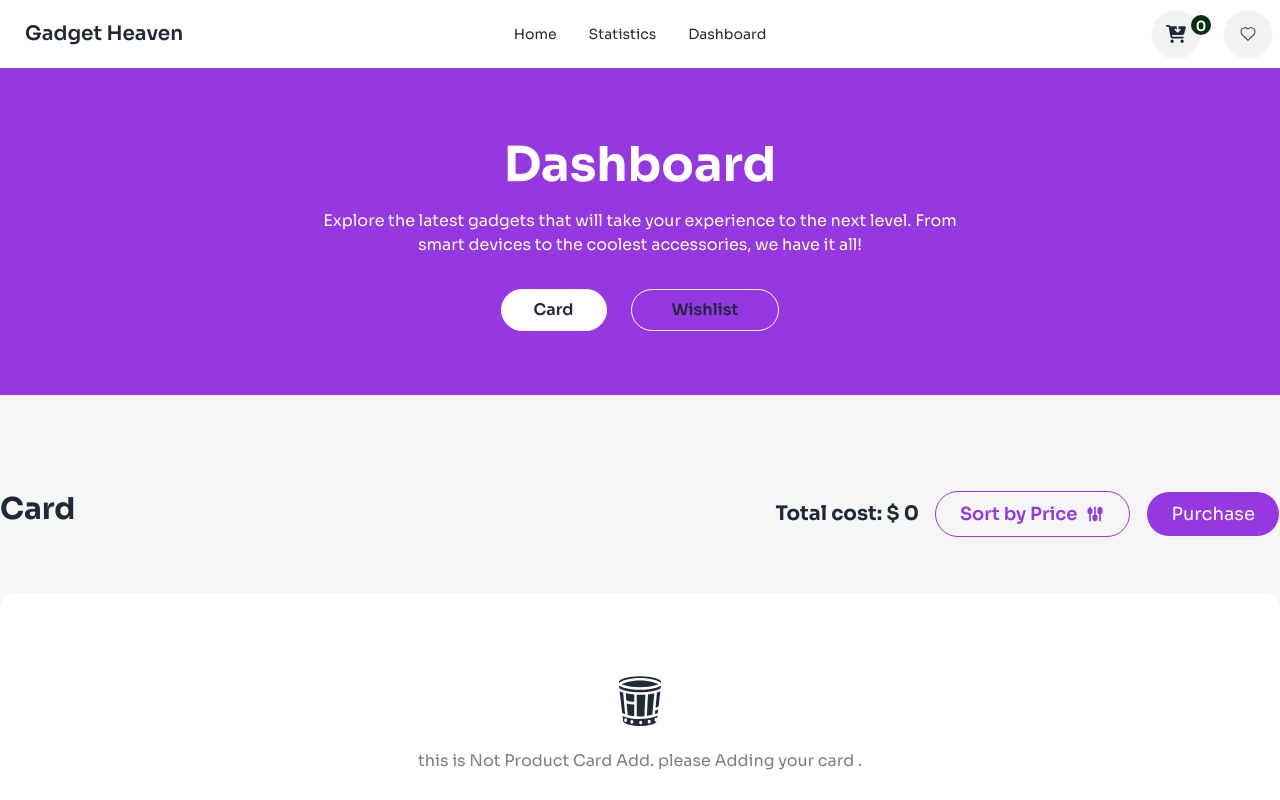
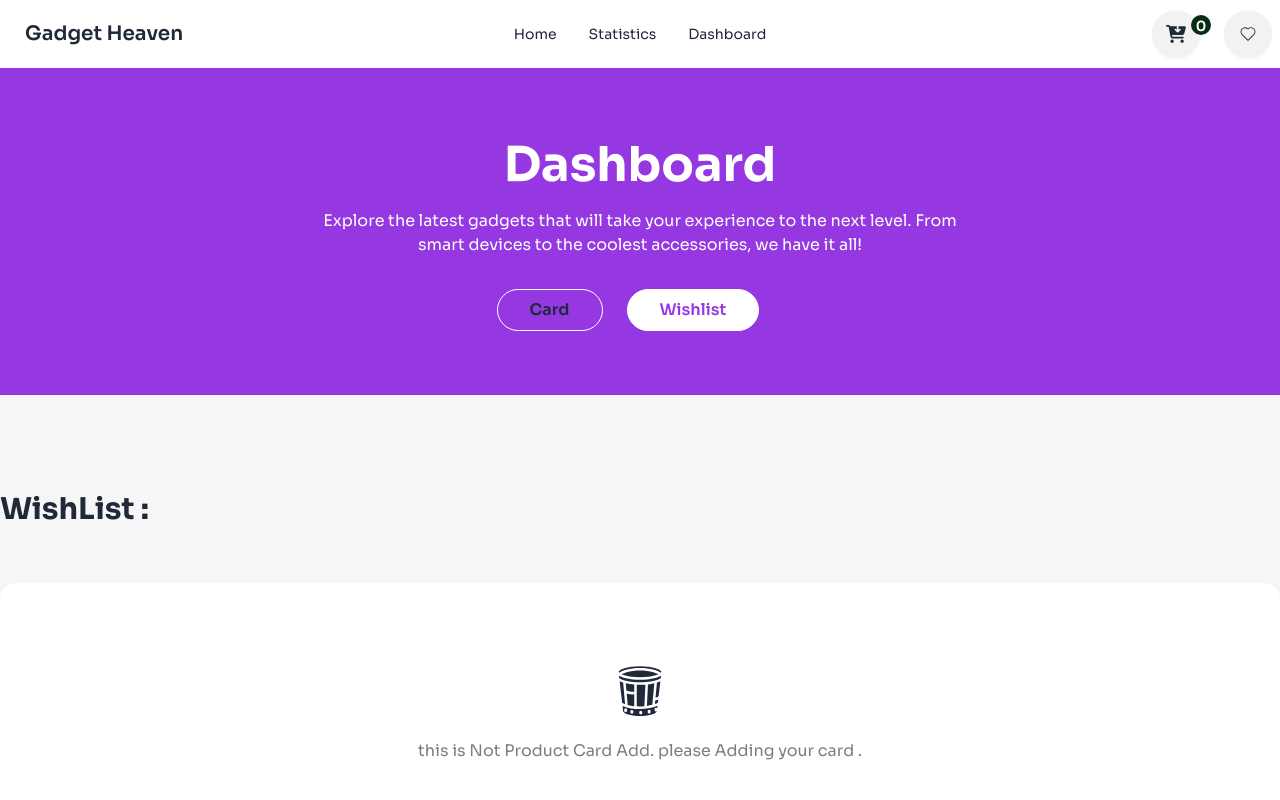
Before and after one commit to programming-hero-web-course-4/b10a8-gadget-heaven-bikash-sarker-dev, a React (Vite) app: page /dashboard in a window 1280 px wide. Both pictures are taken after a click on the button "Wishlist". Shown: the top 800 px of the page. Built offline with nearby package versions, Linux system fonts and the light colour scheme.

Commit message:
the wishlist show data your website

```diff
--- a/package.json
+++ b/package.json
@@ -15,6 +15,7 @@
     "react-icons": "^5.3.0",
     "react-rating-stars-component": "^2.2.0",
     "react-router-dom": "^6.27.0",
+    "react-tabs": "^6.0.2",
     "react-toastify": "^10.0.6"
   },
   "devDependencies": {
--- a/src/components/dashboard/DashboardCartTatolSort.jsx
+++ b/src/components/dashboard/DashboardCartTatolSort.jsx
@@ -1,23 +1,30 @@
-import { useContext, useState } from "react";
 import { TbChartCandleFilled } from "react-icons/tb";
-import { CardContext } from "../../layout/Root";
 
-const DashboardCartTatolSort = () => {
-  const [money, setMoney] = useState(0);
-  const [gadgets, setGadgets] = useContext(CardContext);
-
+const DashboardCartTatolSort = ({ gadgets, setGadgets }) => {
+  //   total money sum working
   let total = 0;
   let totalMoneySum = gadgets.forEach((taka) => {
     total = taka.price + total;
   });
   let totalMoney = Math.round(total);
 
+  //   shopping card sorting working
+
+  const handleCardShoppingSorting = () => {
+    setGadgets(
+      gadgets.sort((gadget1, gadget2) => gadget2.price - gadget1.price)
+    );
+  };
+
   return (
     <div className="flex justify-between">
       <h2 className="text-3xl font-bold">Card</h2>
       <div className="flex items-center gap-4">
         <span className="text-xl font-bold">Total cost: $ {totalMoney}</span>
-        <button className="border border-p-primary py-2 px-6 font-semibold text-lg text-p-primary rounded-full flex items-center">
+        <button
+          onClick={() => handleCardShoppingSorting()}
+          className="border border-p-primary py-2 px-6 font-semibold text-lg text-p-primary rounded-full flex items-center"
+        >
           Sort by Price <TbChartCandleFilled className="text-xl ml-2" />
         </button>
         <button className="border bg-p-primary py-2 px-6 text-lg text-t-primary rounded-full">
--- a/src/components/dashboard/DashboardMain.jsx
+++ b/src/components/dashboard/DashboardMain.jsx
@@ -8,6 +8,7 @@ import NotAddCard from "./NotAddCard";
 const DashboardMain = () => {
   const [gadgets, setGadgets] = useContext(CardContext);
 
+  //   remove function working
   const handleRemoveCard = (card) => {
     let cartRemove = gadgets.filter(
       (gadget) => gadget.product_id !== card.product_id
@@ -18,12 +19,12 @@ const DashboardMain = () => {
 
   return (
     <div className="max-w-7xl mx-auto ">
-      <DashboardCartTatolSort />
+      <DashboardCartTatolSort gadgets={gadgets} setGadgets={setGadgets} />
       <div className="mt-10">
-        {gadgets.length === 0 ? (
+        {gadgets?.length === 0 ? (
           <NotAddCard />
         ) : (
-          gadgets.map((card, i) => (
+          gadgets?.map((card, i) => (
             <CardDashboard
               key={i}
               card={card}
--- /dev/null
+++ b/src/components/dashboard/Wishlist.jsx
@@ -0,0 +1,38 @@
+import { useContext } from "react";
+import { toast } from "react-toastify";
+import { WishListContext } from "../../layout/Root";
+import CardDashboard from "./CardDashboard";
+import NotAddCard from "./NotAddCard";
+
+const Wishlist = () => {
+  const { wishlists, setWishlists } = useContext(WishListContext);
+
+  //   remove function working
+  const handleRemoveCard = (card) => {
+    let cartRemove = wishlists.filter(
+      (gadget) => gadget.product_id !== card.product_id
+    );
+    toast.error("Your wishlist removed !");
+    setWishlists(cartRemove);
+  };
+  return (
+    <div className="max-w-7xl mx-auto ">
+      <h2 className="text-3xl font-bold">WishList : </h2>
+      <div>
+        {wishlists.length === 0 ? (
+          <NotAddCard />
+        ) : (
+          wishlists.map((wish) => (
+            <CardDashboard
+              key={wish.product_id}
+              card={wish}
+              handleRemoveCard={handleRemoveCard}
+            />
+          ))
+        )}
+      </div>
+    </div>
+  );
+};
+
+export default Wishlist;
--- /dev/null
+++ b/src/components/dashboard/WishlistBorder.jsx
@@ -0,0 +1,7 @@
+import React from "react";
+
+const WishlistBorder = () => {
+  return <div>WishlistBorder</div>;
+};
+
+export default WishlistBorder;
--- a/src/components/details/DetailsCard.jsx
+++ b/src/components/details/DetailsCard.jsx
@@ -3,13 +3,15 @@ import { FaRegHeart } from "react-icons/fa";
 import { FiShoppingCart } from "react-icons/fi";
 import { useLoaderData, useLocation } from "react-router-dom";
 import { toast } from "react-toastify";
-import { CardContext } from "../../layout/Root";
+import { CardContext, WishListContext } from "../../layout/Root";
 import Rating from "./Rating";
 
 const DetailsCard = () => {
   let location = useLocation();
   let [gadgets, setGadgets] = useContext(CardContext);
+  let { wishlists, setWishlists } = useContext(WishListContext);
   let data = useLoaderData();
+
   let detailsProductId = location.pathname.split("/")[2];
 
   let detailsFind = data.find(
@@ -40,6 +42,22 @@ const DetailsCard = () => {
       toast.warn("All ready Add the some Product ");
     }
   };
+
+  //  product adding for wishlist
+  const handleAddWishlist = (gadget) => {
+    let findValue = wishlists.find(
+      (item) => item.product_id === gadget.product_id
+    );
+    let addWishlist = [...wishlists, gadget];
+    if (!findValue) {
+      setWishlists(addWishlist);
+      toast.success("Your wishlist add successful ! ");
+    } else {
+      toast.warn("All ready Add the some wishlist ! ");
+    }
+  };
+
+  console.log(wishlists);
 
   return (
     <div className="max-w-7xl mx-auto  bg-t-primary rounded-2xl p-6 relative -top-48">
@@ -86,7 +104,10 @@ const DetailsCard = () => {
             >
               Add To Card <FiShoppingCart className="text-xl" />
             </button>
-            <button className="btn btn-outline btn-circle ">
+            <button
+              onClick={() => handleAddWishlist(detailsFind)}
+              className="btn btn-outline btn-circle "
+            >
               <FaRegHeart className="text-xl" />
             </button>
           </div>
--- a/src/components/header/hero/HeroDashboard.jsx
+++ b/src/components/header/hero/HeroDashboard.jsx
@@ -1,6 +1,17 @@
-import React from "react";
+import { useContext } from "react";
+import { DashboardContext } from "../../../layout/Root";
 
 const HeroDashboard = () => {
+  const { setDashCardWish } = useContext(DashboardContext);
+  const { dashCardWish } = useContext(DashboardContext);
+
+  const handleCard = () => {
+    setDashCardWish(true);
+  };
+
+  const handleWishlist = () => {
+    setDashCardWish(false);
+  };
   return (
     <div className="hero relative bg-p-primary">
       <div className="hero-content text-center">
@@ -15,10 +26,20 @@ const HeroDashboard = () => {
           </p>
 
           <div className="mt-8">
-            <button className="bg-t-primary mr-6 py-2 px-8 border border-[#fff] rounded-3xl font-semibold">
+            <button
+              onClick={handleCard}
+              className={`${
+                dashCardWish ? "bg-t-primary text-p-primary" : " "
+              }  mr-6 py-2 px-8 border border-[#fff] rounded-3xl font-semibold`}
+            >
               Card
             </button>
-            <button className=" py-2 px-10 border border-[#fff] rounded-3xl font-semibold">
+            <button
+              onClick={handleWishlist}
+              className={`${
+                !dashCardWish ? "bg-t-primary text-p-primary" : " "
+              }  mr-6 py-2 px-8 border border-[#fff] rounded-3xl font-semibold`}
+            >
               Wishlist
             </button>
           </div>
--- a/src/layout/Root.jsx
+++ b/src/layout/Root.jsx
@@ -1,13 +1,19 @@
 import { createContext, useState } from "react";
 import { Outlet } from "react-router-dom";
+import "react-tabs/style/react-tabs.css";
 import { ToastContainer } from "react-toastify";
 import "react-toastify/dist/ReactToastify.css";
 import Footer from "../components/footer/Footer";
 import Header from "../components/header/Header";
+
 export const CardContext = createContext();
+export const DashboardContext = createContext();
+export const WishListContext = createContext();
 
 const Root = () => {
   const [gadgets, setGadgets] = useState([]);
+  const [wishlists, setWishlists] = useState([]);
+  const [dashCardWish, setDashCardWish] = useState(true);
   return (
     <div>
       <ToastContainer
@@ -23,9 +29,13 @@ const Root = () => {
         theme="light"
       />
       <CardContext.Provider value={[gadgets, setGadgets]}>
-        <Header />
-        <Outlet />
-        <Footer />
+        <WishListContext.Provider value={{ wishlists, setWishlists }}>
+          <DashboardContext.Provider value={{ dashCardWish, setDashCardWish }}>
+            <Header />
+            <Outlet />
+            <Footer />
+          </DashboardContext.Provider>
+        </WishListContext.Provider>
       </CardContext.Provider>
     </div>
   );
--- a/src/pages/Dashboard.jsx
+++ b/src/pages/Dashboard.jsx
@@ -1,10 +1,14 @@
-import React from "react";
+import { useContext } from "react";
 import DashboardMain from "../components/dashboard/DashboardMain";
+import Wishlist from "../components/dashboard/Wishlist";
+import { DashboardContext } from "../layout/Root";
 
 const Dashboard = () => {
+  const { dashCardWish } = useContext(DashboardContext);
+  console.log(dashCardWish);
   return (
     <div className="bg-[#f6f6f6] py-24">
-      <DashboardMain />
+      {dashCardWish ? <DashboardMain /> : <Wishlist />}
     </div>
   );
 };
```
Also changed, not shown: 1 other file (tests, documents, lock files or other folders).
